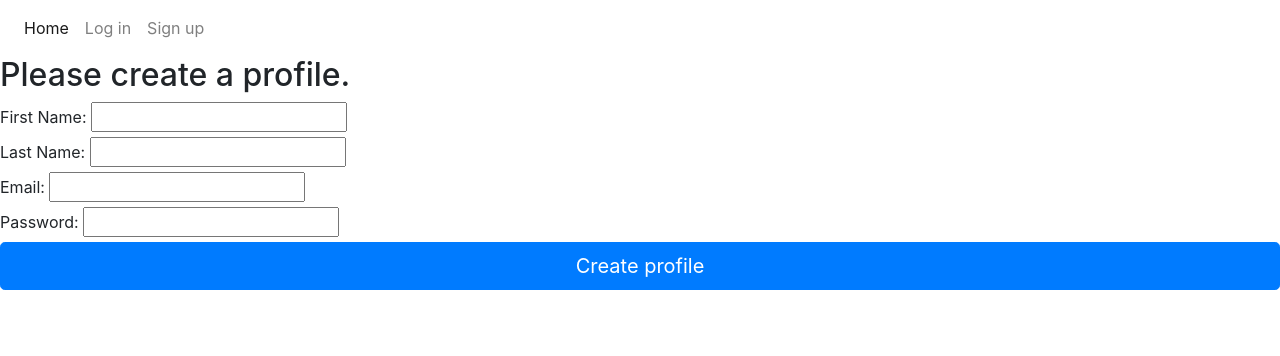
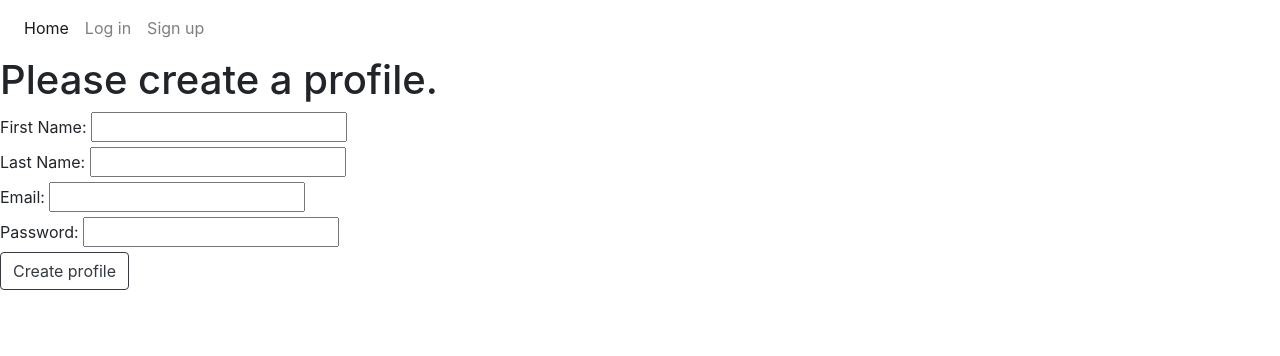
Before and after one commit to lyn-phan/hb-project-hygge-2, a Flask app: page /signup in a window 1280 px wide. Shown: the top 356 px of the page. Run offline with Flask 2, Linux system fonts and the light colour scheme; some libraries are stand-ins or nearby versions.

Commit message:
edited css pages

```diff
--- a/Templates/login.html
+++ b/Templates/login.html
@@ -17,7 +17,7 @@
         <label for="password"> Password: </label>
         <input type="password" name="password">
     <br>
-    <!-- <a class="btn btn-outline-dark" href="/login" role="button" id="login-btn">Log in</a> -->
+
     <button class="btn btn-outline-dark" type="submit" id="login-btn">Log In
     </button>
     </form>
--- a/Templates/signup.html
+++ b/Templates/signup.html
@@ -1,8 +1,12 @@
 {% extends "base.html" %}
-{% block title %}Sign up{% endblock %}
+{% block title %} Sign up {% endblock %}
 
 {% block content %}
-  <h2>Please create a profile.</h2>
+<body class="signup-display" id="signup">
+<link rel="stylesheet" href="/static/css/style.css" />
+
+<div class="signup-details" id="signup-details">
+  <h1>Please create a profile.</h1>
   <form action="/signup" method="POST" id="sign-up form">
     <label for="first-name"> First Name:</label>
     <input type="fname" name="fname">
@@ -16,7 +20,9 @@
     <label for="password"> Password: </label>
     <input type="password" name="password">
 <br>
-    <button class="btn btn-lg btn-primary btn-block" type="submit">Create profile
+    <button class="btn btn-outline-dark" type="submit" id="signin-btn">Create profile
     </button>
   </form>
+  </div>
+  </body>
 {% endblock %}
```
